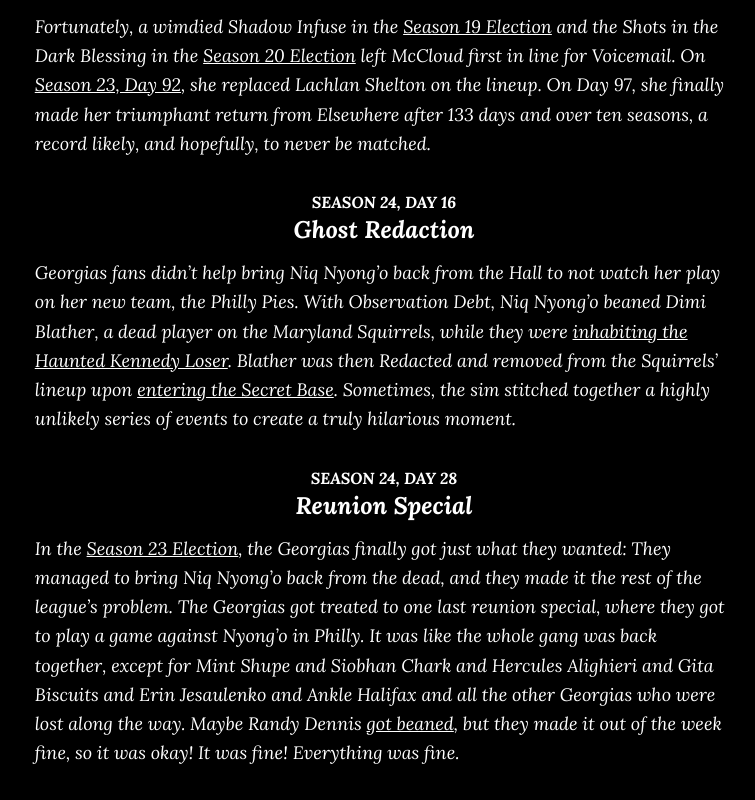
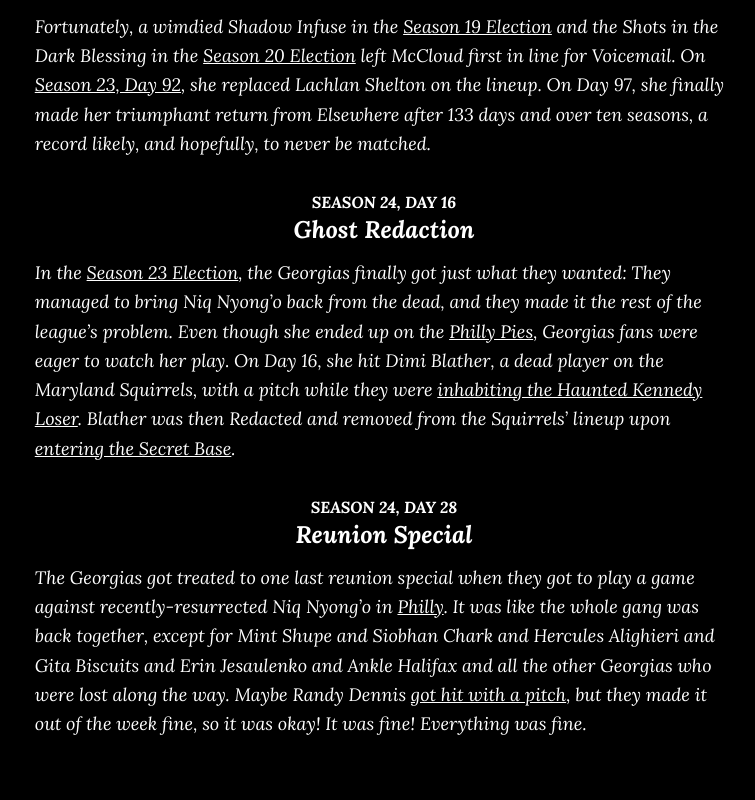
Before and after one commit to iliana/before, a Next.js app: page /_before/histories/georgias in a window 1280 px wide. Shown: the part 4641-5441 px from the top of the page, without its empty margins (256-1011 px from the left). After the commit the page ends 5411 px from the top, so only its background shows below. Built offline with nearby package versions, Linux system fonts and the light colour scheme.

Commit message:
the "big" georgias edit
is it really a big edit if i don't even have to print it out

```diff
--- a/pages/histories/georgias.jsx
+++ b/pages/histories/georgias.jsx
@@ -226,22 +226,18 @@ export default function Page() {
         team="23e4cbc1-e9cd-47fa-a35b-bfa06f726cb7"
       >
         <p>
-          Georgias fans didn’t help bring Niq Nyong’o back from the Hall to not watch her play on her new team, the
-          Philly Pies. With Observation Debt, Niq Nyong’o beaned Dimi Blather, a dead player on the Maryland Squirrels,
-          while they were <Jump time="2021-07-27T06:10:40Z">inhabiting the Haunted Kennedy Loser</Jump>. Blather was
+          In the <Jump election={23}>Season 23 Election</Jump>, the Georgias finally got just what they wanted: They
+          managed to bring Niq Nyong’o back from the dead, and they made it the rest of the league’s problem. Even though she ended up on the <Link href="pies">Philly Pies</Link>, Georgias fans were eager to watch her play. On Day 16, she hit Dimi Blather, a dead player on the Maryland Squirrels, with a pitch while they were <Jump time="2021-07-27T06:10:40Z">inhabiting the Haunted Kennedy Loser</Jump>. Blather was
           then Redacted and removed from the Squirrels’ lineup upon{" "}
-          <Jump time="2021-07-27T06:11:10Z">entering the Secret Base</Jump>. Sometimes, the sim stitched together a
-          highly unlikely series of events to create a truly hilarious moment.
+          <Jump time="2021-07-27T06:11:10Z">entering the Secret Base</Jump>.
         </p>
       </Entry>
       <Entry season={24} day={28} title="Reunion Special">
         <p>
-          In the <Jump election={23}>Season 23 Election</Jump>, the Georgias finally got just what they wanted: They
-          managed to bring Niq Nyong’o back from the dead, and they made it the rest of the league’s problem. The
-          Georgias got treated to one last reunion special, where they got to play a game against Nyong’o in Philly. It
+          The Georgias got treated to one last reunion special when they got to play a game against recently-resurrected Niq Nyong’o in <Link href="pies">Philly</Link>. It
           was like the whole gang was back together, except for Mint Shupe and Siobhan Chark and Hercules Alighieri and
           Gita Biscuits and Erin Jesaulenko and Ankle Halifax and all the other Georgias who were lost along the way.
-          Maybe Randy Dennis <Jump time="2021-07-27T19:28:32Z">got beaned</Jump>, but they made it out of the week fine,
+          Maybe Randy Dennis <Jump time="2021-07-27T19:28:32Z">got hit with a pitch</Jump>, but they made it out of the week fine,
           so it was okay! It was fine! Everything was fine.
         </p>
       </Entry>
```
